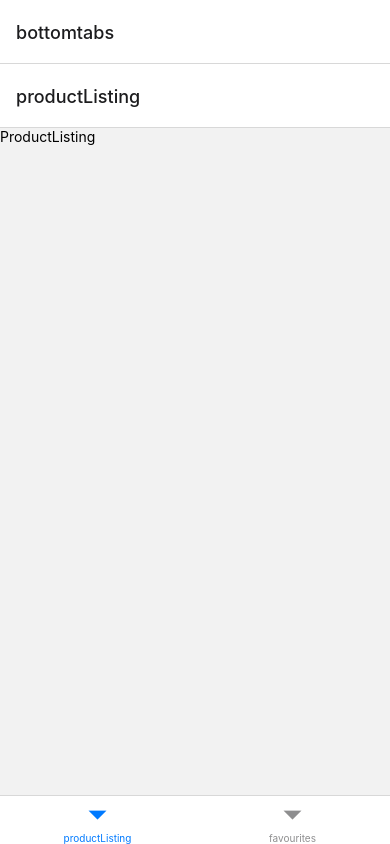
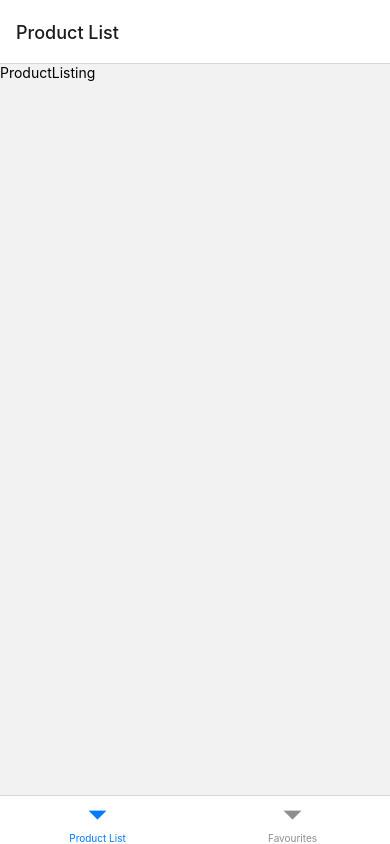
Before and after one commit to kkamara/react-native-favourite-products-mobile-app, a React Native app: screen / in a window 390 px wide. Built offline with nearby package versions, Linux system fonts and the light colour scheme.

Commit message:
Update visible screen names

```diff
--- a/App.js
+++ b/App.js
@@ -13,8 +13,12 @@ const Tab = createBottomTabNavigator()
 function BottomTabs() {
   return (
     <Tab.Navigator>
-      <Tab.Screen name="productListing" component={ProductListing} />
-      <Tab.Screen name="favourites" component={Favourites} />
+      <Tab.Screen options={{
+        title: "Product List",
+      }} name="productListing" component={ProductListing} />
+      <Tab.Screen options={{
+        title: "Favourites",
+      }} name="favourites" component={Favourites} />
     </Tab.Navigator>
   )
 }
@@ -25,8 +29,12 @@ export default function App() {
       <StatusBar style="auto" />
       <NavigationContainer>
         <Stack.Navigator>
-          <Stack.Screen name="bottomtabs" component={BottomTabs} />
-          <Stack.Screen name="productDetails" component={ProductDetails} />
+          <Stack.Screen options={{
+            headerShown: false,
+          }} name="bottomtabs" component={BottomTabs} />
+          <Stack.Screen options={{
+            title: "Product Details",
+          }} name="productDetails" component={ProductDetails} />
         </Stack.Navigator>
       </NavigationContainer>
     </View>
```
